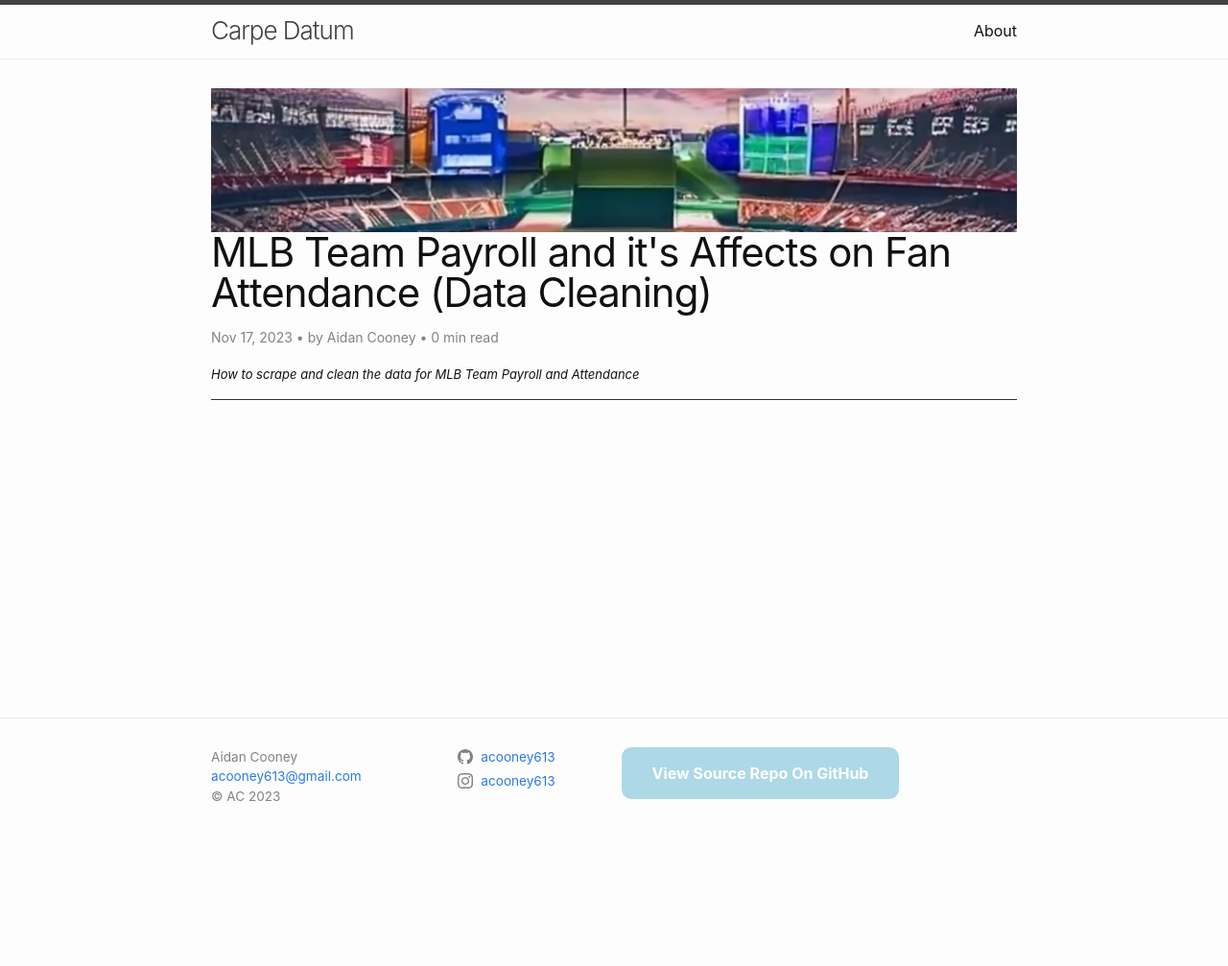
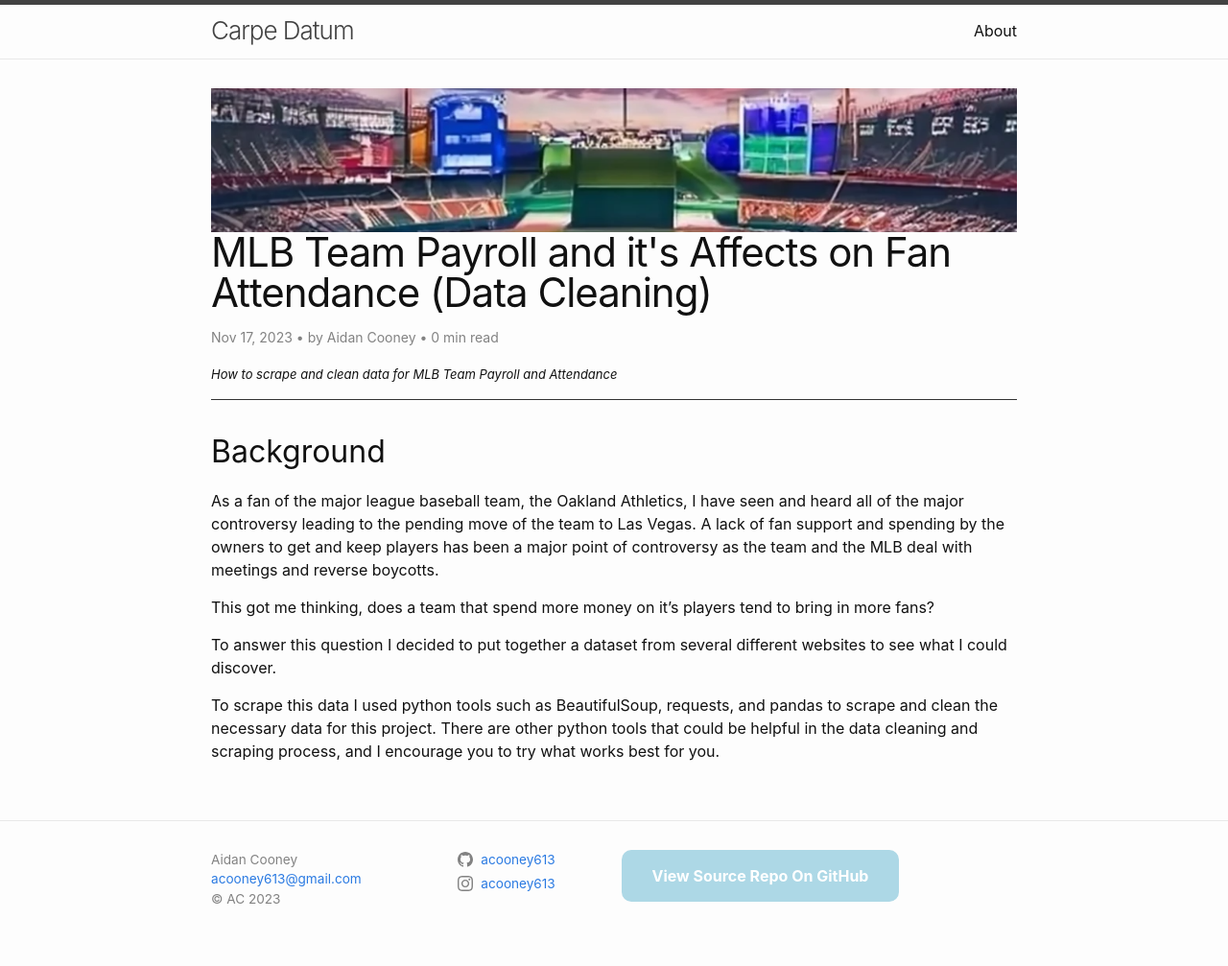
Before and after one commit to acooney613/acooney613.github.io, a Jekyll site: the page built from _posts/2023-11-17-post-dataclean.md, in a window 1280 px wide. Shown: the whole page at 96% size. Built offline with Jekyll 4.4.1, drawn with Linux system fonts in a browser that asks for light colours; comment, search, counter and statistics services are not loaded; before the commit the page ends 900 px from its top, so only the background shows below that.

Commit message:
background

```diff
--- a/_posts/2023-11-17-post-dataclean.md
+++ b/_posts/2023-11-17-post-dataclean.md
@@ -2,6 +2,16 @@
 layout: post
 title: MLB Team Payroll and it's Affects on Fan Attendance (Data Cleaning)
 author: Aidan Cooney
-description: How to scrape and clean the data for MLB Team Payroll and Attendance
+description: How to scrape and clean data for MLB Team Payroll and Attendance
 image: "/assets/images/baseball.png"
 ---
+
+## Background
+
+As a fan of the major league baseball team, the Oakland Athletics, I have seen and heard all of the major controversy leading to the pending move of the team to Las Vegas. A lack of fan support and spending by the owners to get and keep players has been a major point of controversy as the team and the MLB deal with meetings and reverse boycotts.
+
+This got me thinking, does a team that spend more money on it's players tend to bring in more fans?
+
+To answer this question I decided to put together a dataset from several different websites to see what I could discover.
+
+To scrape this data I used python tools such as BeautifulSoup, requests, and pandas to scrape and clean the necessary data for this project. There are other python tools that could be helpful in the data cleaning and scraping process, and I encourage you to try what works best for you.
```
